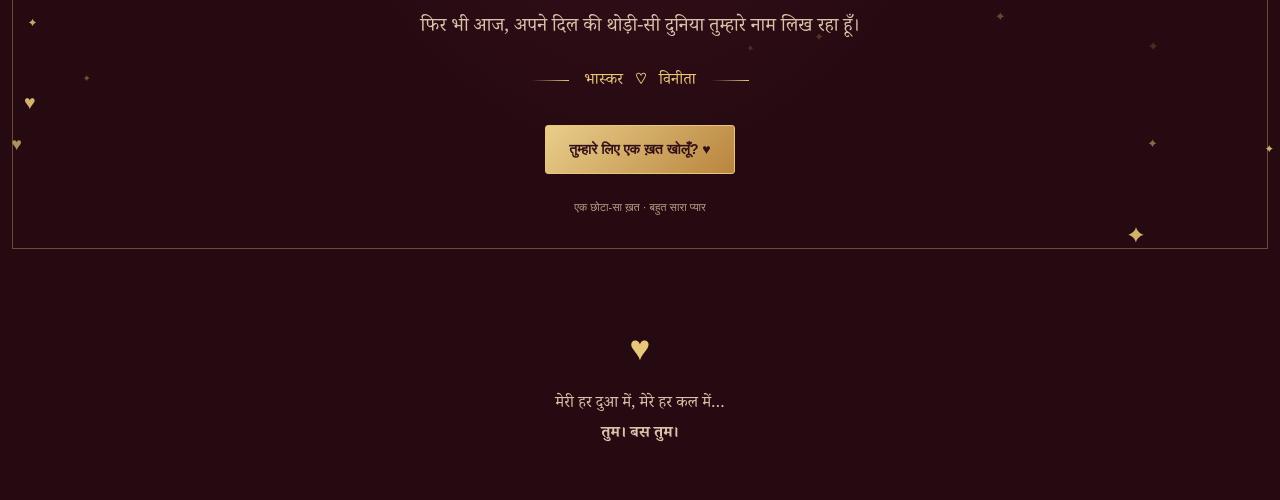
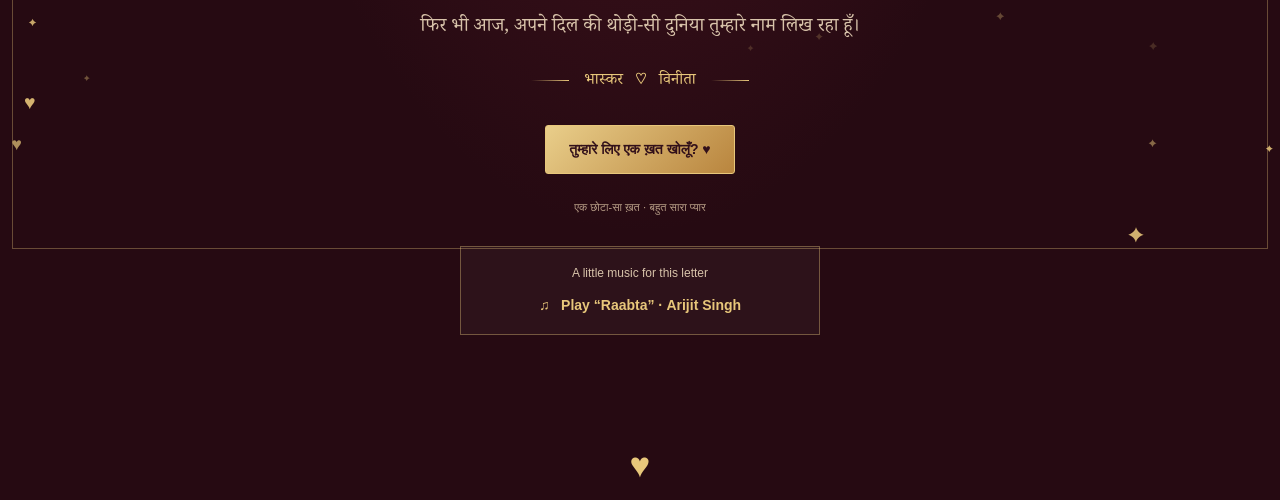
Before and after one commit to Codingguru22/bhasker-vinita-love-letter, a plain HTML site: page index.html in a window 1280 px wide. Shown: the part 539-1039 px from the top of the page. Drawn offline with nearby package versions, Linux system fonts and the light colour scheme.

Commit message:
Add files via upload

```diff
--- a/index.html
+++ b/index.html
@@ -16,6 +16,7 @@ body:before{content:"";position:fixed;inset:12px;border:1px solid rgba(232,199,1
 h1{font-size:clamp(2.4rem,7vw,5.5rem);font-weight:400;line-height:1.22;margin:10px 0}h1 span{display:block;color:var(--gold);font-size:.67em;margin-top:12px}
 .subtitle{color:var(--muted);font-size:clamp(1rem,2.4vw,1.2rem);line-height:1.9;max-width:560px;margin:24px auto}.names{display:flex;align-items:center;justify-content:center;gap:15px;color:var(--gold);font-size:1rem;margin:25px 0}.line{width:38px;height:1px;background:linear-gradient(90deg,transparent,var(--gold))}
 .btn{border:1px solid var(--gold);background:linear-gradient(135deg,#e9ce8a,#b9853e);color:#32101a;padding:15px 23px;border-radius:3px;font:700 14px Arial,sans-serif;cursor:pointer;transition:transform .25s,box-shadow .25s;margin:6px}.btn:hover{transform:translateY(-2px);box-shadow:0 10px 35px #0005}.btn.secondary{background:transparent;color:var(--gold)}.hint{font:11px/1.8 Arial,sans-serif;color:#b89e87;margin-top:18px}
+.song-card{margin:28px auto 0;padding:16px 22px;max-width:360px;border:1px solid rgba(232,199,123,.38);background:rgba(255,255,255,.035)}.song-card p{margin:0 0 10px;color:var(--muted);font:12px/1.7 Arial,sans-serif}.song-card a{color:var(--gold);font:600 14px/1.7 Arial,sans-serif;text-decoration:none}.song-card a:hover{text-decoration:underline}
 .letter-section{padding:20px 18px 50px;display:none}.letter-section.open{display:block;animation:rise .9s ease both}.letter{position:relative;max-width:760px;margin:0 auto;padding:clamp(28px,6vw,66px);color:#3a1a20;background:linear-gradient(145deg,#fff9ec,#f5e5c7);box-shadow:0 25px 90px #0006;border:1px solid #d8b56a;outline:1px solid rgba(232,199,123,.35);outline-offset:8px}.letter:before,.letter:after{content:"❧";position:absolute;color:#b28a43;font-size:27px}.letter:before{top:14px;left:18px}.letter:after{right:18px;bottom:14px;transform:rotate(180deg)}
 .letter-kicker{text-align:center;text-transform:uppercase;letter-spacing:.2em;font:10px Arial,sans-serif;color:#946d31}.letter h2{text-align:center;font-size:clamp(1.7rem,4vw,2.4rem);font-weight:400;margin:18px 0 30px;color:#551a2a}.letter p{font-size:clamp(1rem,2.2vw,1.1rem);line-height:2.05;margin:0 0 19px}.letter strong{color:#6f1d32}.promise{border-top:1px solid #d8c39c;border-bottom:1px solid #d8c39c;padding:23px 12px;margin:30px 0;text-align:center;color:#6f1d32;font-size:clamp(1.15rem,3vw,1.45rem);line-height:1.8}.signature{text-align:right;margin-top:35px;color:#5c1b2a;line-height:1.9}.signature strong{font-size:1.25rem}.sanskrit{text-align:center;color:#9a7134;font-style:italic;margin-top:30px;font-size:1.05rem}
 .ack{max-width:760px;margin:30px auto 0;text-align:center;padding:28px 20px;border:1px solid rgba(232,199,123,.4);background:rgba(255,255,255,.035)}.ack h3{font-weight:400;color:var(--gold);font-size:1.5rem;margin:0 0 10px}.ack p{color:var(--muted);line-height:1.8}.status{margin:18px auto 0;max-width:600px;padding:13px;border:1px solid rgba(232,199,123,.25);color:var(--muted);font:13px/1.7 Arial,sans-serif;overflow-wrap:anywhere}.status strong{color:var(--gold)}.dashboard{display:none;max-width:760px;margin:70px auto;padding:30px 22px;text-align:center;border:1px solid rgba(232,199,123,.5);background:rgba(255,255,255,.035)}.dashboard.open{display:block;animation:rise .6s ease both}.dashboard h2{color:var(--gold);font-weight:400}.dash-status{font-size:1.15rem;line-height:1.8;margin:20px 0}.small{font:12px/1.8 Arial,sans-serif;color:#b89e87}.closing{text-align:center;padding:45px 20px 55px}.closing .big-heart{font-size:35px;color:var(--gold)}.closing p{color:var(--muted);line-height:1.9}.footer{font:10px Arial,sans-serif;letter-spacing:.18em;color:#a78b77;text-align:center;padding:0 15px 30px;text-transform:uppercase}
@@ -33,6 +34,7 @@ h1{font-size:clamp(2.4rem,7vw,5.5rem);font-weight:400;line-height:1.22;margin:10
 <div class="names"><span class="line"></span><span>भास्कर &nbsp; ♡ &nbsp; विनीता</span><span class="line"></span></div>
 <button class="btn" id="openLetter">तुम्हारे लिए एक ख़त खोलूँ? ♥</button>
 <div class="hint">एक छोटा-सा ख़त · बहुत सारा प्यार</div>
+<div class="song-card"><p>A little music for this letter</p><a href="https://www.youtube.com/watch?v=-d9nvq3402M" target="_blank" rel="noopener noreferrer">♫ &nbsp; Play “Raabta” · Arijit Singh</a></div>
 </div></section>
 <section class="letter-section" id="letterSection"><article class="letter">
 <div class="letter-kicker">मेरे दिल से · सिर्फ़ तुम्हारे नाम</div><h2>मेरी प्यारी विनीता,</h2>
```
